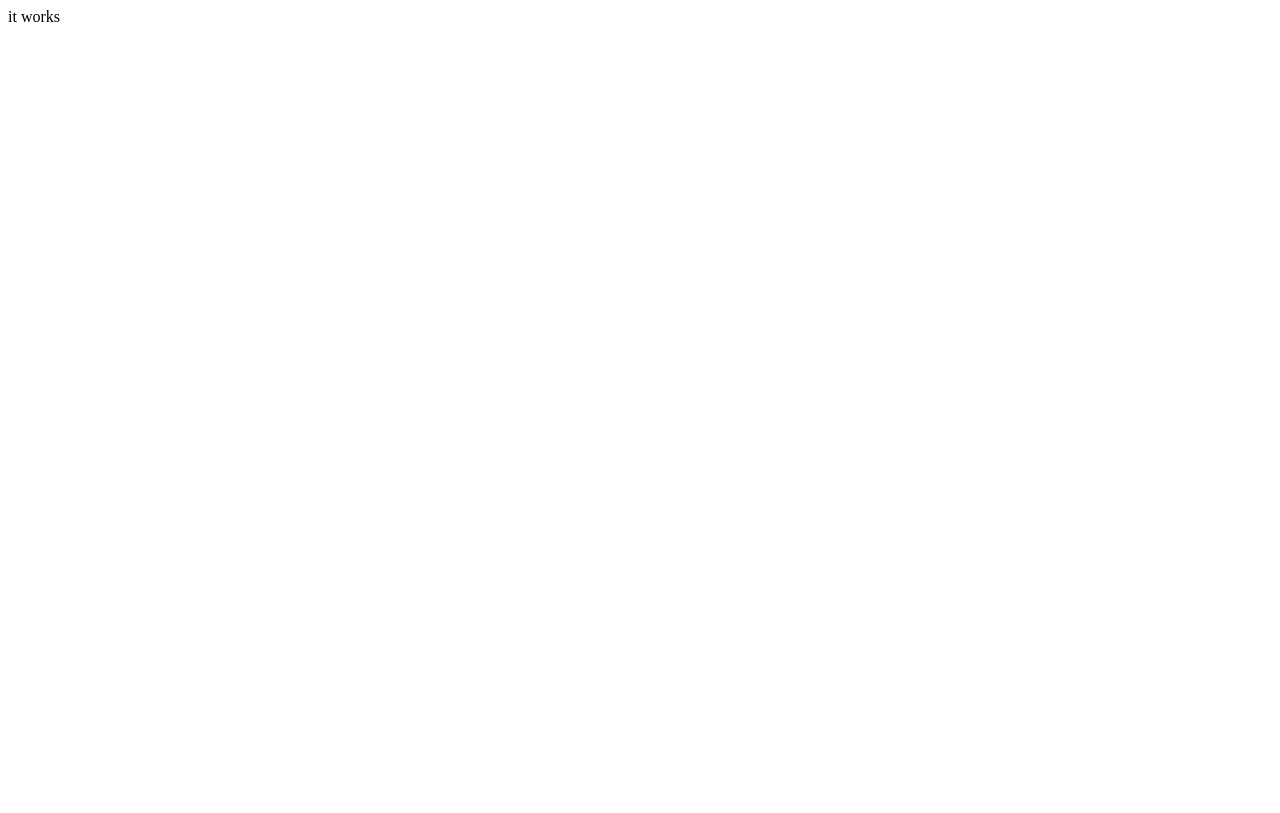
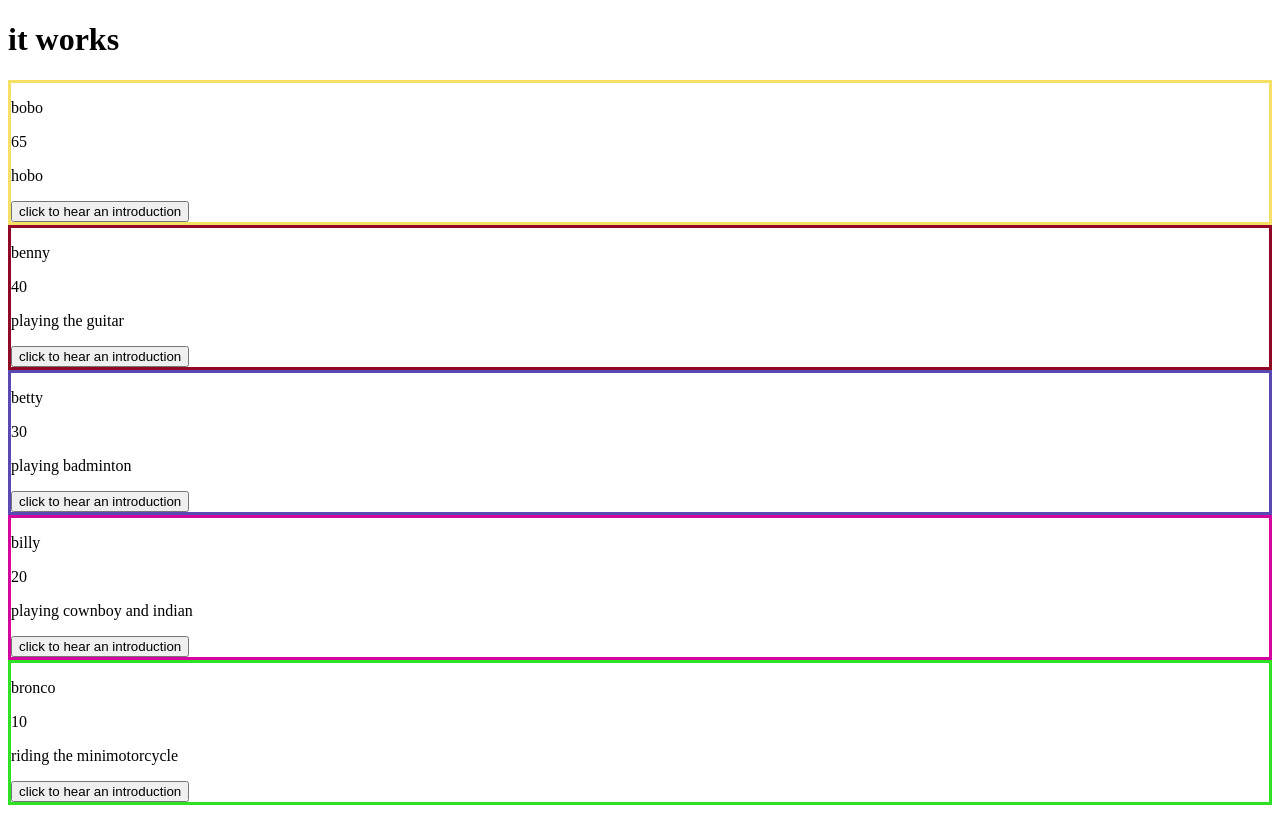
Before and after one commit to bartcoding/funwithobjects, a plain HTML site: page index.html in a window 1280 px wide. Drawn offline with Linux system fonts and the light colour scheme.

Commit message:
added the person information to the dom via some functions

```diff
--- a/index.html
+++ b/index.html
@@ -4,13 +4,13 @@
     <meta charset="UTF-8">
     <meta http-equiv="X-UA-Compatible" content="IE=edge">
     <meta name="viewport" content="width=device-width, initial-scale=1.0">
-    <script src="./js/funWithObjects.js"></script>
+    <script src="./js/funWithObjects.js" defer></script>
     <title>Document</title>
 </head>
 <body>
-    it works
+    <h1>it works</h1>
 
-<div id= 'people'>
+<div id = 'people'>
 
 
     </div>
--- a/js/funWithObjects.js
+++ b/js/funWithObjects.js
@@ -8,12 +8,50 @@ let person4 = new Person('billy', 20, 'playing cownboy and indian');
 
 let person5 = new Person('bronco', 10, 'riding the minimotorcycle');
 
-renderPeople();
+renderPeople(person1,person2,person3,person4,person5);
 
 function renderPeople(person1,person2,person3,person4,person5){
 
     //add the persons to the div with id people
+    addPersonToPeopleDiv(person1);
+    addPersonToPeopleDiv(person2);
+    addPersonToPeopleDiv(person3);
+    addPersonToPeopleDiv(person4);
+    addPersonToPeopleDiv(person5);
+}
 
+function addPersonToPeopleDiv(person){
+    let persondiv = document.createElement('div');
+    let colour = getRandomColor();
+    persondiv.style.borderColor = colour;
+    persondiv.style.borderStyle = 'solid';
+
+
+    //added the name of the person to a new p element
+    let nameParagraph = document.createElement('p');
+    let nameText = document.createTextNode(person.name);
+    nameParagraph.appendChild(nameText);
+    //added the age of the person to a new p element
+    let ageParagraph = document.createElement('p');
+    let ageText = document.createTextNode(person.age);
+    ageParagraph.appendChild(ageText);
+    //added the hobby of the person to a new p element
+    let hobbyParagraph = document.createElement('p');
+    let hobbyText = document.createTextNode(person.hobby);
+    hobbyParagraph.appendChild(hobbyText);
+
+    //add a button to call the introduction function
+    let buttonelement = document.createElement('button');
+    buttonelement.addEventListener('click',person.introduction);
+    buttonelement.textContent = 'click to hear an introduction';
+
+    persondiv.appendChild(nameParagraph);
+    persondiv.appendChild(ageParagraph);
+    persondiv.appendChild(hobbyParagraph);
+    persondiv.appendChild(buttonelement);
+
+    let peoplediv = document.querySelector('#people');
+    peoplediv.appendChild(persondiv);
 }
 
 /*
@@ -45,9 +83,9 @@ function Person(name, age, hobby){
     this.name = name;
     this.age = age;
     this.hobby = hobby;
-    this.indroduction = function (){
+    this.introduction = function (){
         alert("Hi! nice to meet you, my name is " + this.name + ", I am " + this.age + "years old and my hobby is: " + this.hobby);
-    }
+    };
     //add method that shouts introduces the person like: hello my name is name, my age is age and my main hobby is hobby
 
 
@@ -65,3 +103,15 @@ function personCreateFunction(name, age, hobby){
     return otherPersonObject;
 }
 */
+
+
+
+
+function getRandomColor() {
+    var letters = '0123456789ABCDEF';
+    var color = '#';
+    for (var i = 0; i < 6; i++) {
+      color += letters[Math.floor(Math.random() * 16)];
+    }
+    return color;
+  }
```
